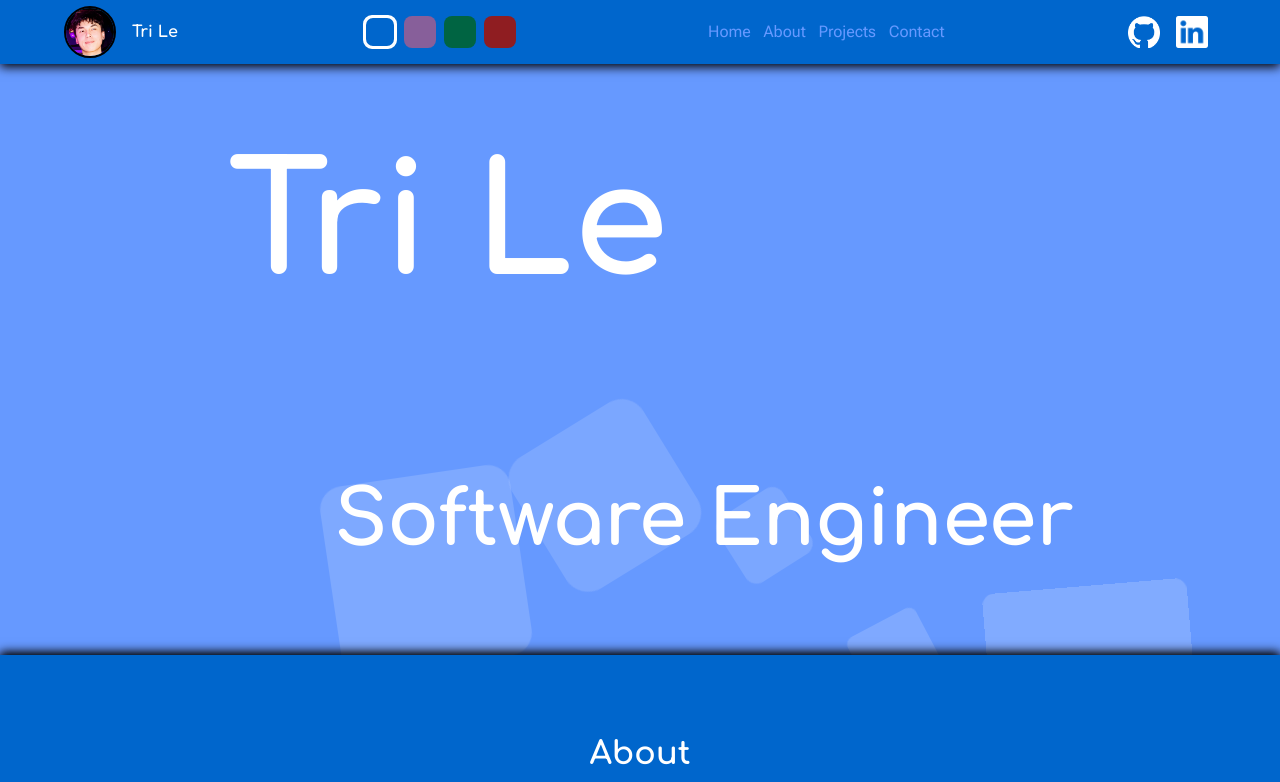
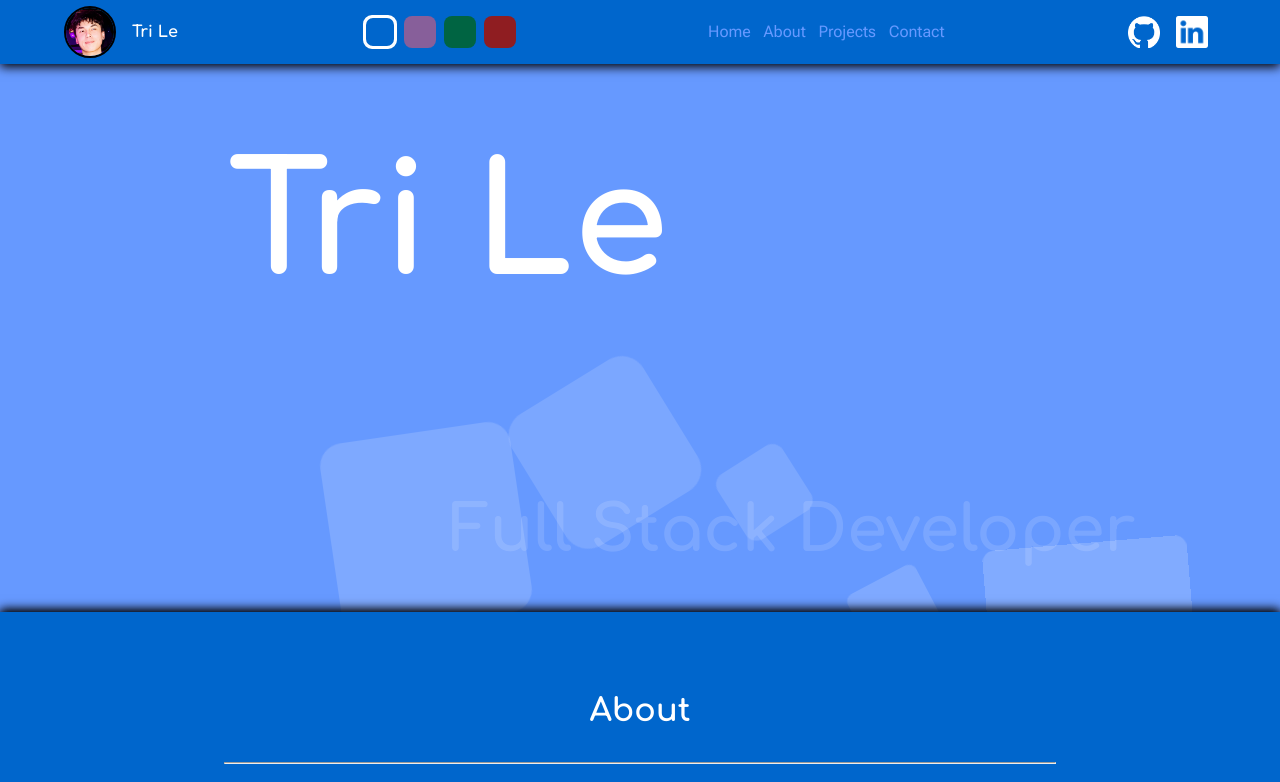
Before and after one commit to Trile16/personal-site, a React (Vite) app: page / in a window 1280 px wide. Shown: the top 782 px of the page. Built offline with nearby package versions, Linux system fonts and the light colour scheme.

Commit message:
added title switcher css

```diff
--- a/src/Home.css
+++ b/src/Home.css
@@ -18,12 +18,29 @@
   font-size: 12vw;
 }
 
+span {
+  width: 100%;
+}
+
 #title {
-  margin-top: 6vw;
+  position: relative;
   margin-bottom: 6vw;
-  position: relative;
-  left: 5vw;
-  font-size: 6vw;
+  font-size: 5vw;
+  display: flex;
+}
+
+#title span {
+  position: absolute;
+  width: fit-content;
+  top: 0;
+  width: 55vw;
+  opacity: 0;
+  animation: animate2 15s linear infinite;
+  text-align: center;
+}
+
+#title div {
+  opacity: 0;
 }
 
 #blue {
@@ -196,6 +213,45 @@
   }
 }
 
+@keyframes animate2 {
+  0% {
+    opacity: 0;
+    transform: translateY(-50px);
+  }
+  2% {
+    opacity: 1;
+    transform: translateY(0px);
+  }
+  18% {
+    opacity: 1;
+    transform: translateY(0px);
+  }
+  20% {
+    opacity: 0;
+    transform: translateY(50px);
+  }
+}
+
+#title span:nth-child(1) {
+  animation-delay: 0s;
+}
+
+#title span:nth-child(2) {
+  animation-delay: 3s;
+}
+
+#title span:nth-child(3) {
+  animation-delay: 6s;
+}
+
+#title span:nth-child(4) {
+  animation-delay: 9s;
+}
+
+#title span:nth-child(5) {
+  animation-delay: 12s;
+}
+
 @media (max-width: 550px) {
   #home {
     min-height: 50vh;
--- a/src/Home.jsx
+++ b/src/Home.jsx
@@ -4,7 +4,14 @@ const Home = () => {
   return (
     <div id="home">
       <h1 id="name">Tri Le</h1>
-      <h2 id="title">Software Engineer</h2>
+      <h2 id="title">
+        <div>WhiteSpace</div>
+        <span>Full Stack Developer</span>
+        <span>Animal/Plant Lover</span>
+        <span>Team Player</span>
+        <span>Problem Solver</span>
+        <span>Software Engineer</span>
+      </h2>
       <div className="area">
         <ul className="circles">
           <li></li>
```
